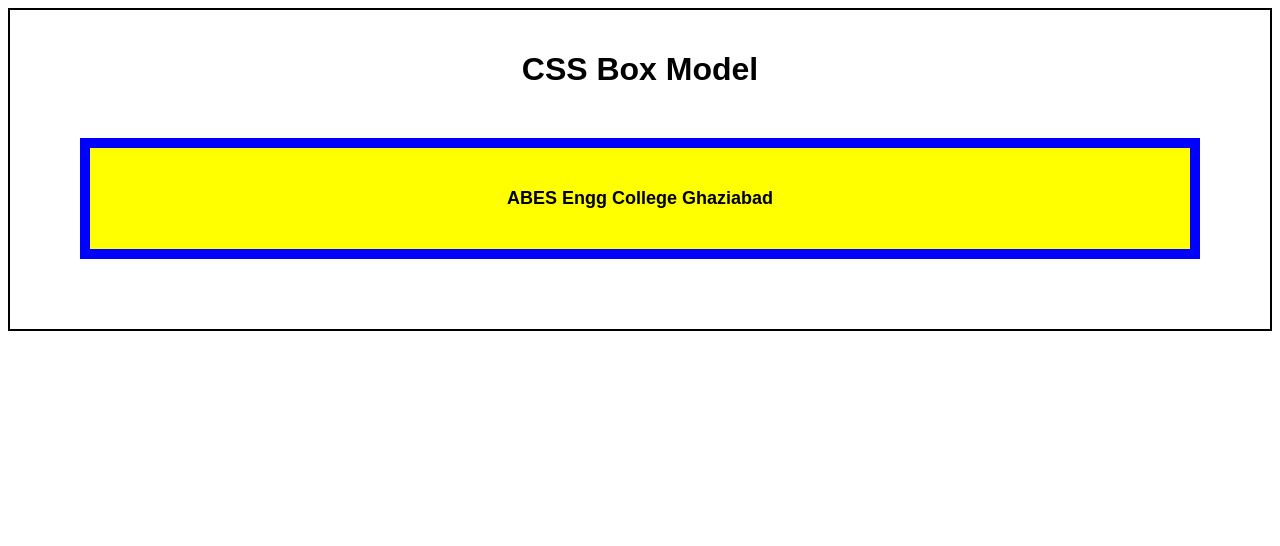
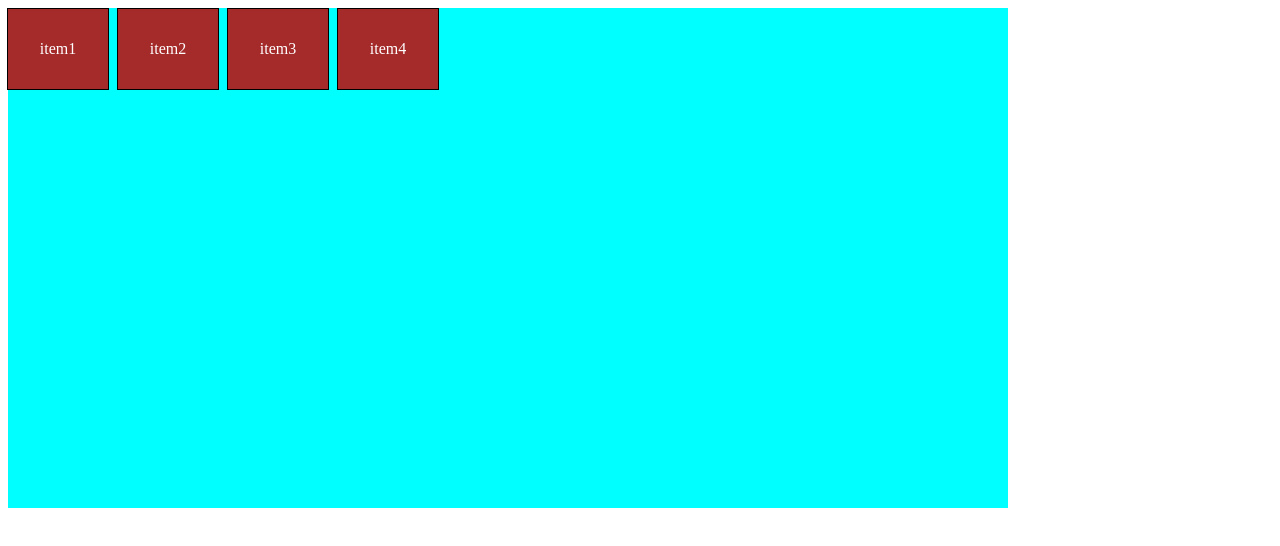
Before and after one commit to Adityaabes7001/CSS-AIML1, a plain HTML site: page index.html in a window 1280 px wide. Drawn offline with Linux system fonts and the light colour scheme.

Commit message:
style css

```diff
--- a/index.html
+++ b/index.html
@@ -1,17 +1,17 @@
 <!DOCTYPE html>
-<html>
+<html lang="en">
 <head>
-    <title>CSS Box Model Example</title>
-
-    <link rel="stylesheet" type="text/css" href="style.css">
+    <meta charset="UTF-8">
+    <meta name="viewport" content="width=device-width, initial-scale=1.0">
+    <title>Document</title>
+    <link rel="stylesheet" href="style.css">
 </head>
 <body>
-
-    <h1>CSS Box Model</h1>
-
-    <div class="box">
-        ABES Engg College Ghaziabad
+    <div class="container">
+        <div class="item">item1</div>
+        <div class="item">item2</div>
+        <div class="item">item3</div>
+        <div class="item">item4</div>
     </div>
-
 </body>
 </html>
--- a/style.css
+++ b/style.css
@@ -1,19 +1,36 @@
-body {
-    border: 2px solid black;   /* Page ke charo taraf border */
-    padding: 20px;             /* Page ke andar space */
-    font-family: Arial, sans-serif;
+.container{
+    height: 500px;
+    width: 1000px;
+    background-color: aqua;
+    display: grid;
+    grid-template-columns: repeat(4,100px);
+    grid-template-rows: repeat(3,100px);
+    /* grid-template-areas: "header header header header"
+    "main main . sidebar"
+    "footer footer footer footer"; */
+    gap: 10px;
+    justify-items: center;
 }
+.item{
+    height: 80px;
+    width: 100px;
+    background-color: brown;
+    border: 1px solid black;
+    color: white;
+    text-align: center;
+    align-content: center;
+    justify-content: center;
 
-h1 {
-    text-align: center;
 }
-
-.box {
-    background-color: yellow;   /* Content area ka color */
-    padding: 40px;             /* Border ke andar ka space */
-    border: 10px solid blue;   /* Blue border */
-    margin: 50px;              /* Border ke bahar space */
-    text-align: center;
-    font-size: 18px;
-    font-weight: bold;
+/* .item1{
+    grid-area: header;
 }
+.item2{
+    grid-area: main;
+}
+.item3{
+    grid-area: sidebar;
+}
+.item4{
+    grid-area: footer;
+} */
```
